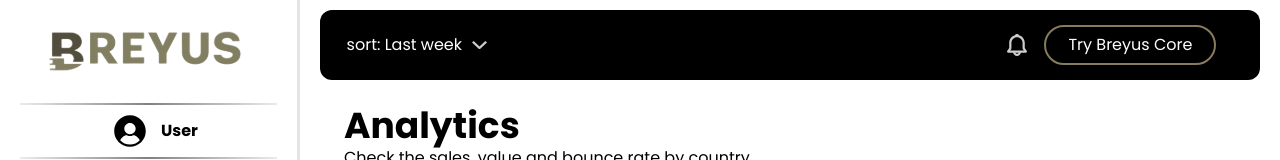
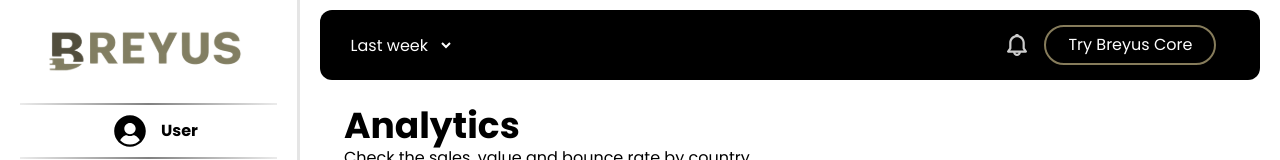
Before and after one commit to heybadrinath/Breyus, a React (Create React App) app in the folder frontend/: page /seller/dashboard in a window 1280 px wide. Shown: the top 160 px of the page. Built offline with nearby package versions, Linux system fonts and the light colour scheme.

Commit message:
seller page bug fixes

```diff
--- a/frontend/src/seller/components.tsx
+++ b/frontend/src/seller/components.tsx
@@ -27,13 +27,16 @@ const Header = () => {
         <>
             <header className="w-[96%]">
                 <div id="left-header">
-                    <div>sort: Last week</div>
-                    <img alt="" src={downArrow} />
+                    <select className="sort-select bg-transparent">
+                        <option value="last-week">Last week</option>
+                        <option value="month">Last Month</option>
+                        <option value="year">Last Year</option>
+                    </select>
                 </div>
                 <div className="sa"></div>
                 <div id="right-header">
                     <img src={notifications} alt="Notifications" />
-                    <button>Try Breyus Core</button>
+                    <button className="breyus-core-animated-border">Try Breyus Core</button>
 
                 </div>
             </header>
@@ -129,7 +132,7 @@ const Leftnavdash = ({ username }: { username: String }) => {
                     </div>
                     {/* <Link className="px-4 py-2" to="/seller/product"> <img alt="" src={productIcon} /> Product <img alt="" className={`down-arrow down-arrow transition-transform duration-500 !ml-auto ${false? "rotate-180 ":"hue-rotate-180"}`} src={downArrow} /></Link> */}
 
-                    <Link onClick={toggleproduct} className={` rounded-lg transition-all duration-500 ease-in-out px-4 py-2 ${isproductopen?"bg-[#0004]":"bg-none"}`} to=""> <img alt="" src={productIcon} /> Products <img alt="" className={`down-arrow transition-transform duration-500 !ml-auto ${isdashopen? "rotate-180 ":"hue-rotate-180"}`} src={downArrow} /></Link>
+                    <Link onClick={toggleproduct} className={` rounded-lg transition-all duration-500 ease-in-out px-4 py-2 ${isproductopen?"bg-[#0004]":"bg-none"}`} to=""> <img alt="" src={productIcon} /> Products <img alt="" className={`down-arrow transition-transform duration-500 !ml-auto ${isproductopen? "rotate-180 ":"hue-rotate-180"}`} src={downArrow} /></Link>
                     <div className={`flex  flex-col overflow-hidden transition-all duration-1000 ease-bounch  ${isproductopen?"max-h-56 opacity-100": "max-h-0 opacity-40"}`}>
                        {/* toggle content  */}
                        <Link className="!my-y !mx-6" to={"/seller/add-products"}>Add Products</Link>
```
